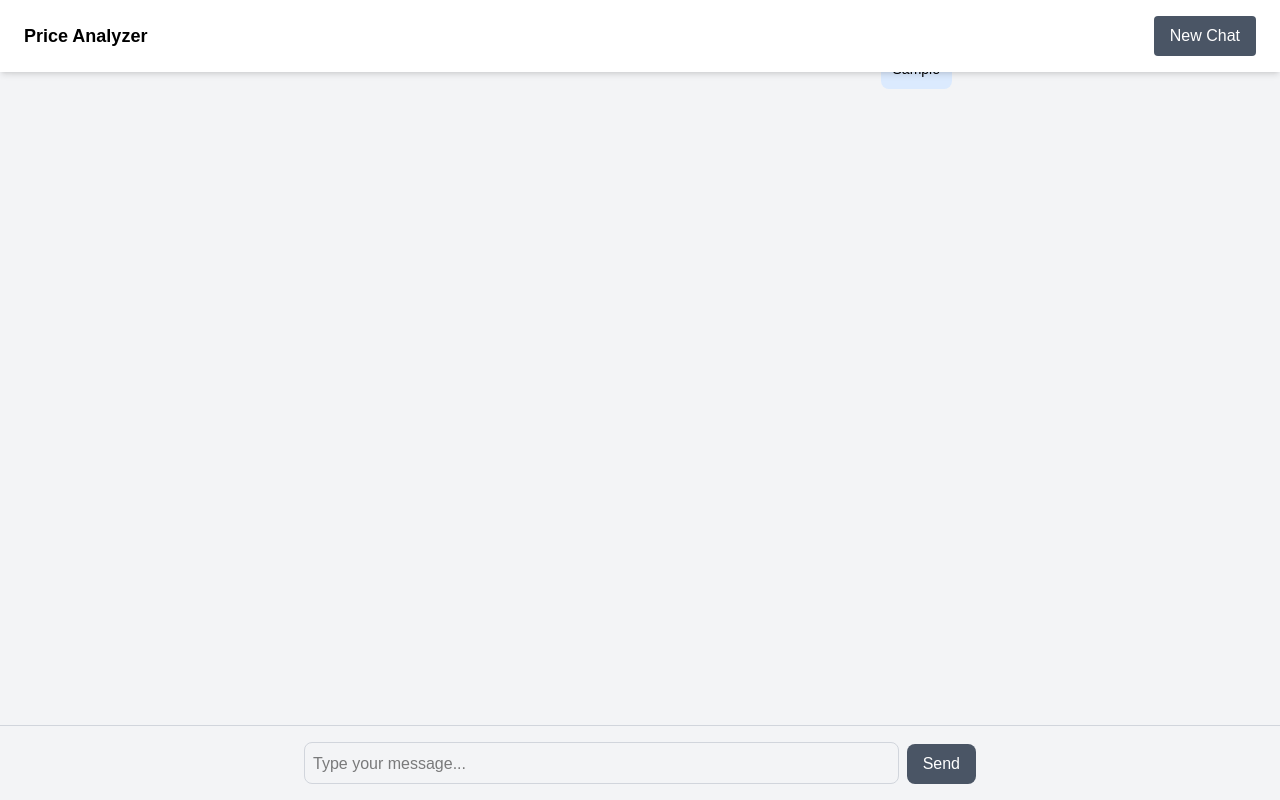
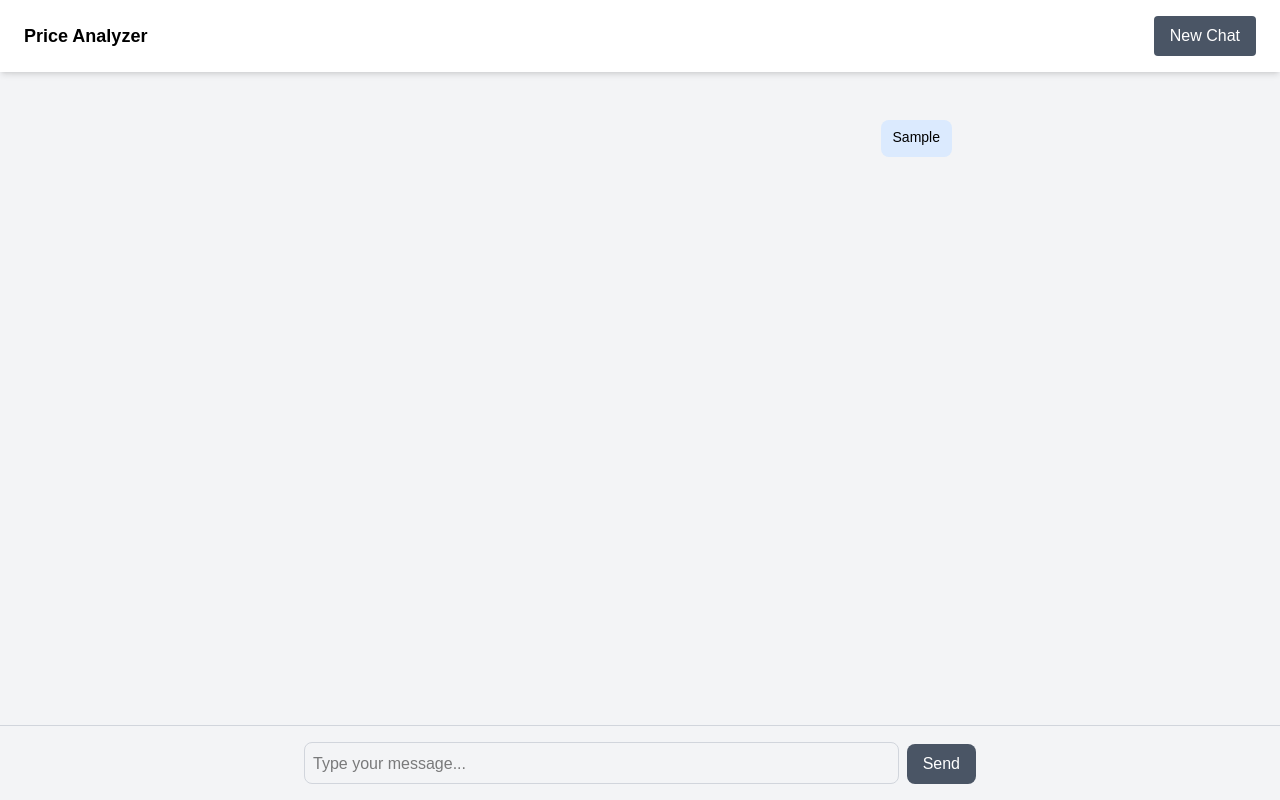
Before and after one commit to lucasfhope/jm-chatbot-frontend, a Next.js app: page / in a window 1280 px wide. Both pictures are taken after typing "Sample" into the empty fields and a click on the button "Send". Built offline with nearby package versions, Linux system fonts and the light colour scheme; no server answers.

Commit message:
added spacing between messages

```diff
--- a/src/components/ChatbotInterface.tsx
+++ b/src/components/ChatbotInterface.tsx
@@ -100,12 +100,12 @@ export default function ChatbotInterface({ messages, setMessages }: ChatbotMessa
 
   return (
     <div className="flex flex-col min-h-screen bg-gray-100">
-    <div className="flex-1 px-6 pt-12 w-full max-w-2xl mx-auto">
+    <div className="flex-1 px-6 pt-24 w-full max-w-2xl mx-auto">
         <div className="pb-28">
         {messages.map((m, i) => (
             <div
             key={i}
-            className={`my-1 px-3 py-2 rounded-lg break-words whitespace-pre-wrap ${
+            className={`my-6 px-3 py-2 rounded-lg break-words whitespace-pre-wrap ${
                 m.role === "user"
                 ? "ml-auto max-w-[66%] w-fit bg-blue-100 text-right text-black"
                 : "w-full bg-white text-left"
```
